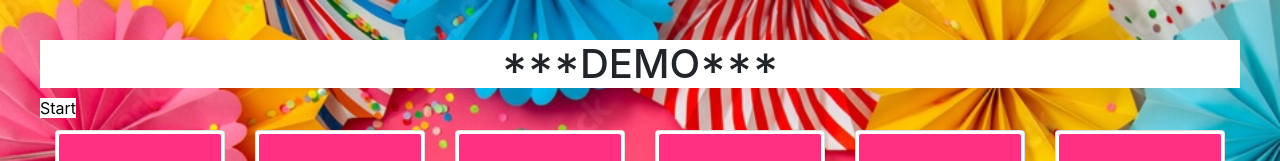
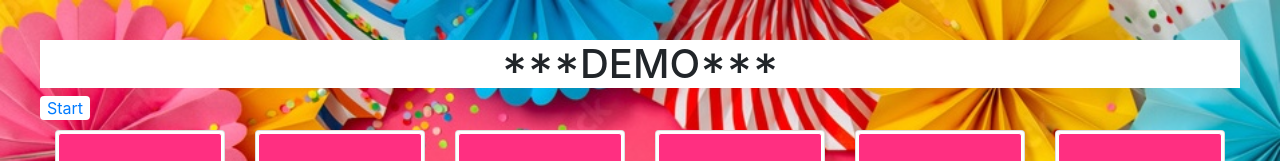
Before and after one commit to s-salas/game-demo, a plain HTML site: page index.html in a window 1280 px wide. Shown: the top 161 px of the page. Drawn offline with nearby package versions, Linux system fonts and the light colour scheme.

Commit message:
Finalized

```diff
--- a/index.html
+++ b/index.html
@@ -17,7 +17,9 @@
   </head>
   <body>
     <h1>***DEMO***</h1>
+    <div class="link-btn">
     <a href="https://s-salas.github.io/trivia-game/">Start</a>
+  </div>
     <div class="container-fluid">
 
       <div class="row" id="gameBoard"></div>
--- a/style.css
+++ b/style.css
@@ -51,9 +51,13 @@ h1 {
     text-align: center;
 }
 
-a:link {
+.link-btn {
     color: black;
     background-color: white;
+    border-style: none;
+    border-radius: 4px;
+    width: 50px;
+    text-align: center;
 }
 a:visited { color: black; }
 
```
